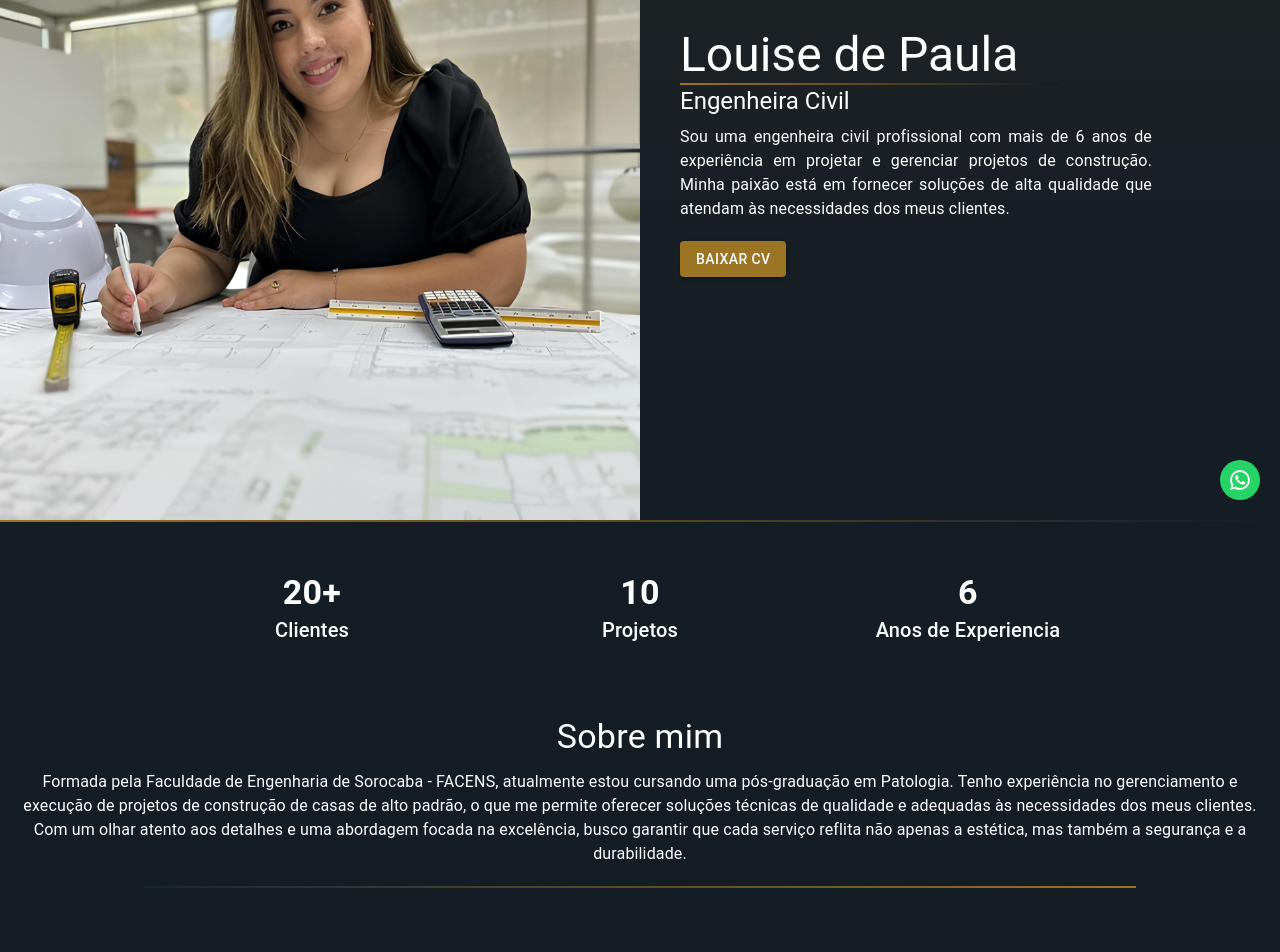
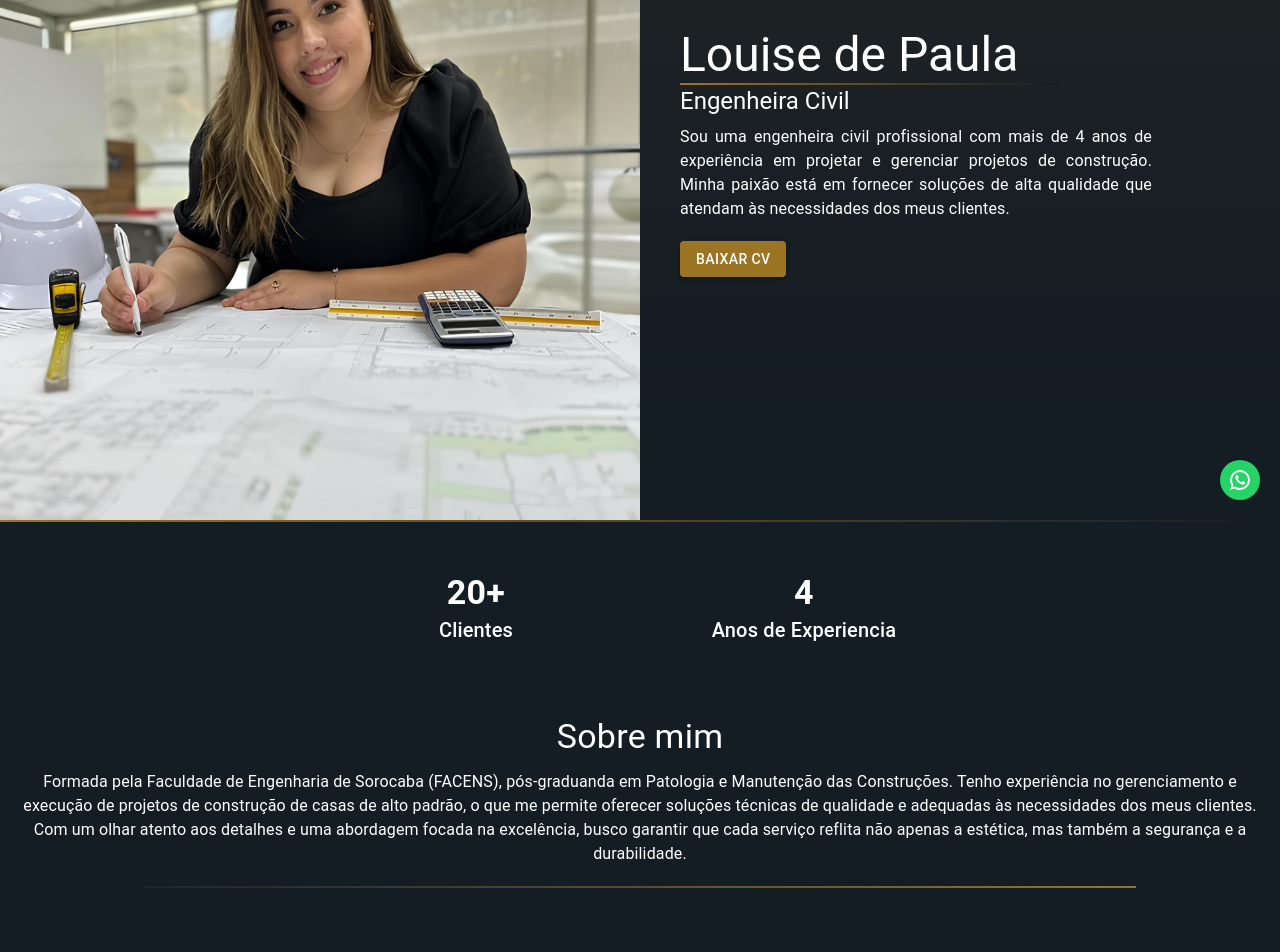
Before and after one commit to AllexFelicio/portfolio-louise, a React (Create React App) app: page / in a window 1280 px wide. Shown: the part 280-1232 px from the top of the page. Built offline with nearby package versions, Linux system fonts and the light colour scheme.

Commit message:
textos ajustados

```diff
--- a/src/components/AboutMeSection.js
+++ b/src/components/AboutMeSection.js
@@ -22,7 +22,7 @@ const AboutMeSection = () => {
     Minha paixão está em fornecer soluções de alta qualidade que atendam às necessidades dos meus clientes.
   </Typography> */}
   <Typography variant="body1" gutterBottom align="center">
-           Formada pela Faculdade de Engenharia de Sorocaba - FACENS, atualmente estou cursando uma pós-graduação em Patologia.
+           Formada pela Faculdade de Engenharia de Sorocaba (FACENS), pós-graduanda em Patologia e Manutenção das Construções.
            Tenho experiência no gerenciamento e execução de projetos de construção de casas de alto padrão,
            o que me permite oferecer soluções técnicas de qualidade e adequadas às necessidades dos meus clientes.
            Com um olhar atento aos detalhes e uma abordagem focada na excelência,
--- a/src/components/HeroSection.js
+++ b/src/components/HeroSection.js
@@ -65,7 +65,7 @@ const HeroSection = () => {
           Engenheira Civil
         </Typography>
         <Typography variant="body1" align="justify">
-          Sou uma engenheira civil profissional com mais de 6 anos de experiência em projetar e gerenciar projetos de construção.
+          Sou uma engenheira civil profissional com mais de 4 anos de experiência em projetar e gerenciar projetos de construção.
           Minha paixão está em fornecer soluções de alta qualidade que atendam às necessidades dos meus clientes.
         </Typography>
         <Box sx={{ display: 'flex', gap: '20px', marginTop: '20px' }}>
--- a/src/components/StatisticsSection.js
+++ b/src/components/StatisticsSection.js
@@ -10,8 +10,8 @@ const StatisticsBackground = styled(Box)(() => ({
 
 const stats = [
   { number: '20+', label: 'Clientes' },
-  { number: '10', label: 'Projetos' },
-  { number: '6', label: 'Anos de Experiencia' },
+  // { number: '10', label: 'Projetos' },
+  { number: '4', label: 'Anos de Experiencia' },
 ];
 
 const StatisticsSection = () => {
```
